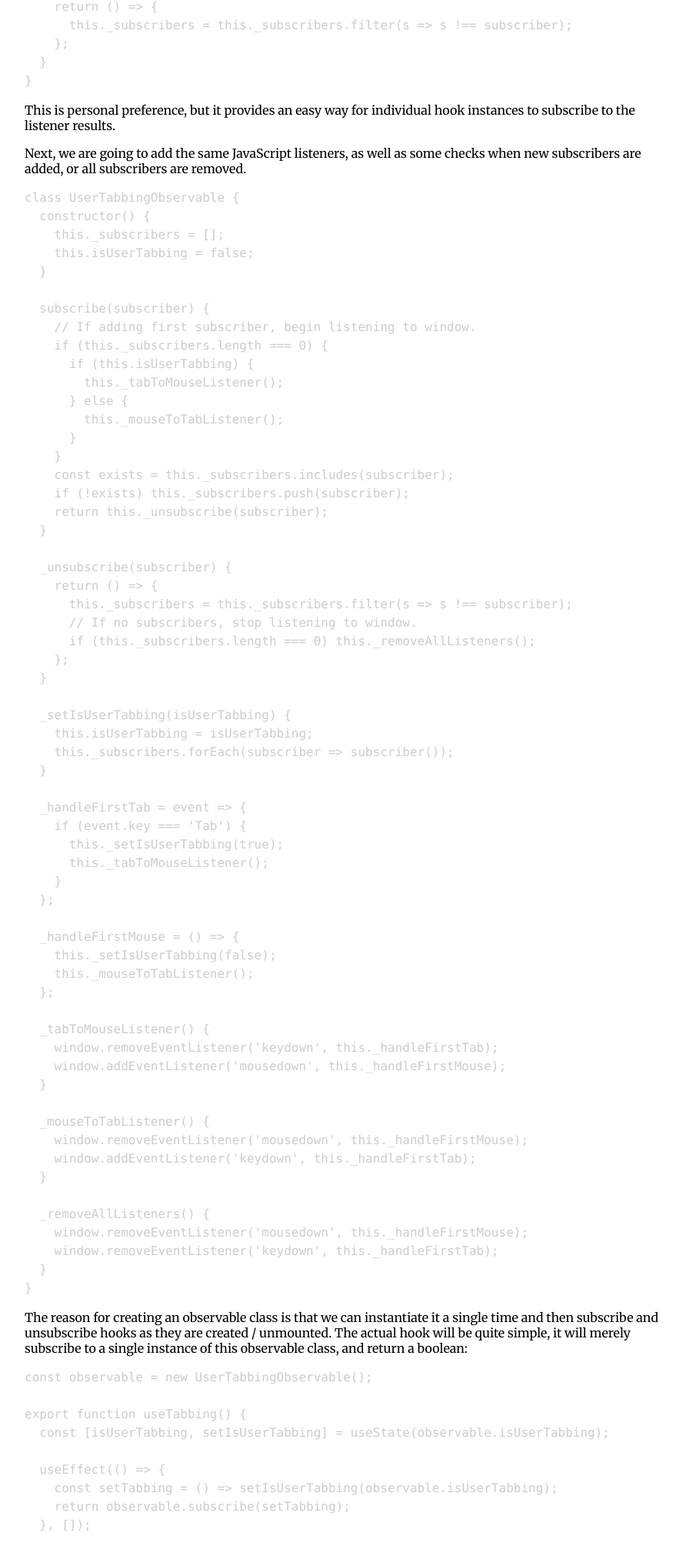
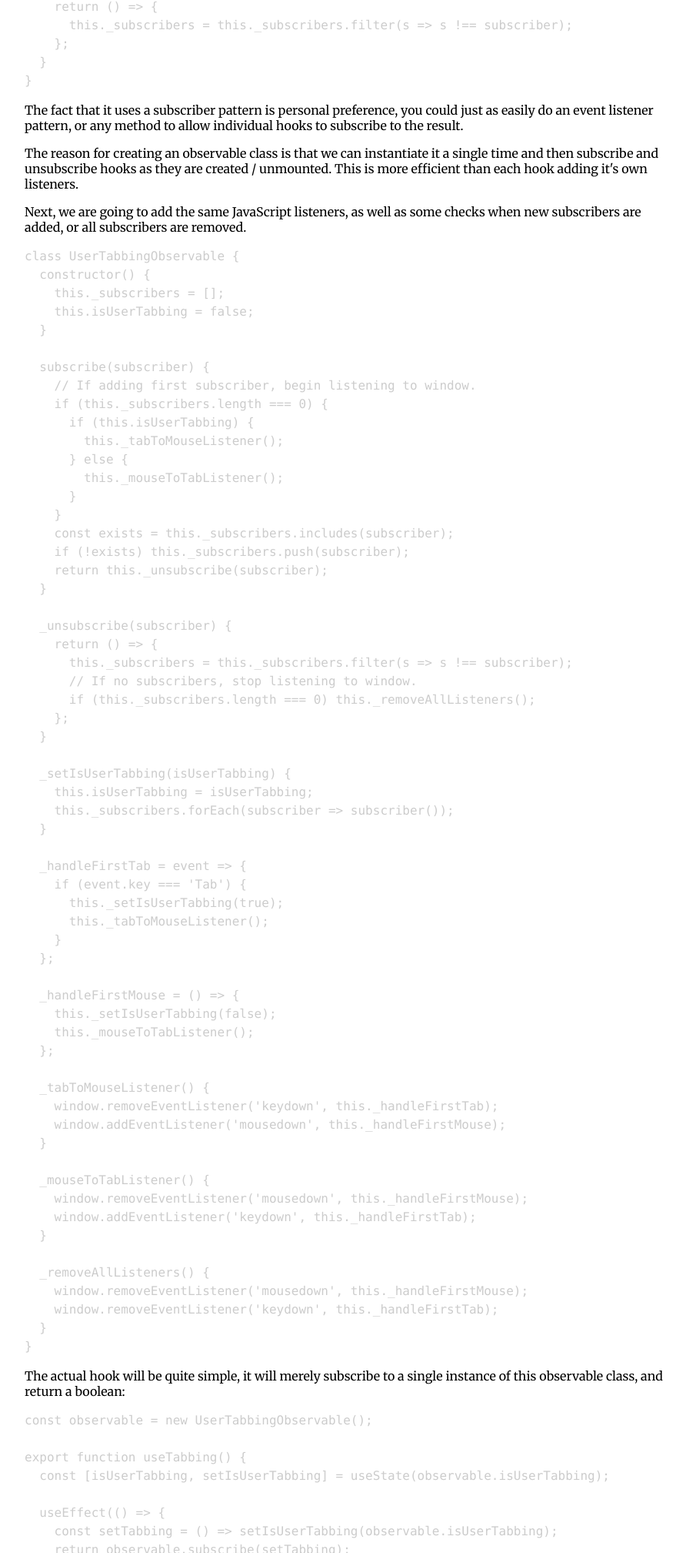
Before and after one commit to liamross/developmental, a Gatsby site: page /keyboard-navigation-focus-styles/ in a window 1280 px wide. Shown: the part 3797-5814 px from the top of the page at 77% size, without its empty margins (184-1076 px from the left). Built offline with nearby package versions, Linux system fonts and the light colour scheme; Gatsby itself is replaced by a stand-in of ours; some packages are replaced by stand-ins of ours; code samples lack their colours.

Commit message:
More description about observable class

````diff
--- a/content/blog/keyboard-navigation-focus-styles/index.md
+++ b/content/blog/keyboard-navigation-focus-styles/index.md
@@ -187,8 +187,13 @@ class UserTabbingObservable {
 }
 ```
 
-This is personal preference, but it provides an easy way for individual hook
-instances to subscribe to the listener results.
+The fact that it uses a subscriber pattern is personal preference, you could
+just as easily do an event listener pattern, or any method to allow individual
+hooks to subscribe to the result.
+
+The reason for creating an observable class is that we can instantiate it a
+single time and then subscribe and unsubscribe hooks as they are created /
+unmounted. This is more efficient than each hook adding it's own listeners.
 
 Next, we are going to add the same JavaScript listeners, as well as some checks
 when new subscribers are added, or all subscribers are removed.
@@ -256,10 +261,8 @@ class UserTabbingObservable {
 }
 ```
 
-The reason for creating an observable class is that we can instantiate it a
-single time and then subscribe and unsubscribe hooks as they are created /
-unmounted. The actual hook will be quite simple, it will merely subscribe to a
-single instance of this observable class, and return a boolean:
+The actual hook will be quite simple, it will merely subscribe to a single
+instance of this observable class, and return a boolean:
 
 ```js
 const observable = new UserTabbingObservable();
````
